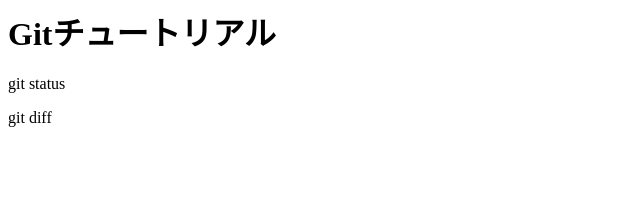
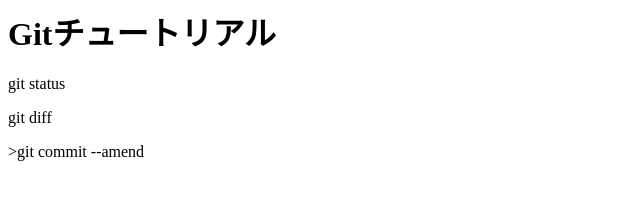
Before and after one commit to marshmari/git_tutorial, a plain HTML site: page index.html in a window 1280 px wide. Shown: the whole page, without its empty margins (0-640 px from the left). Drawn offline with Linux system fonts and the light colour scheme.

Commit message:
git commit --amendを追記

```diff
--- a/index.html
+++ b/index.html
@@ -1,3 +1,4 @@
 <h1>Gitチュートリアル</h1>
 <p>git status</p>
 <p>git diff</p>
+<p>>git commit --amend</p>
```
